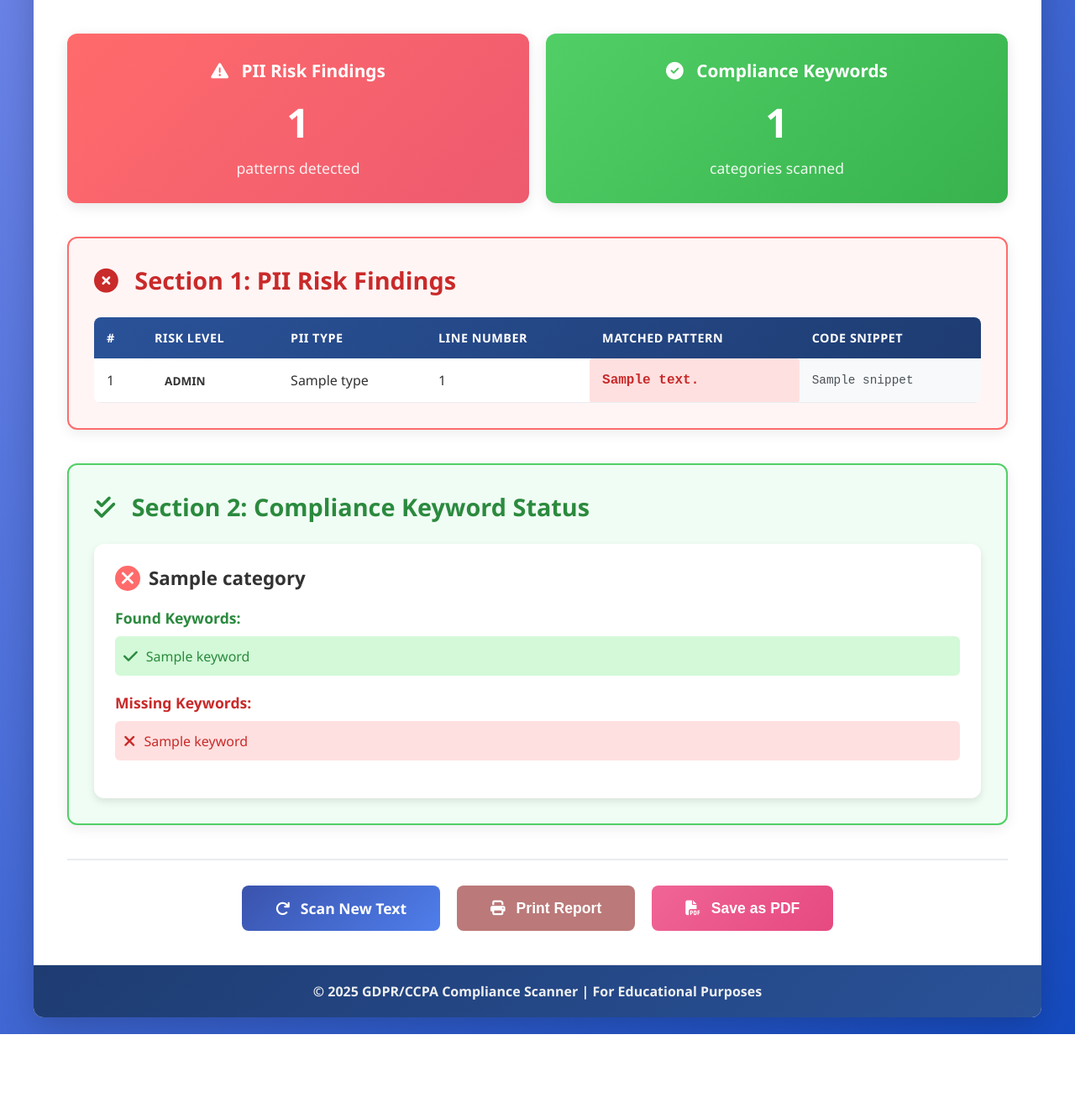
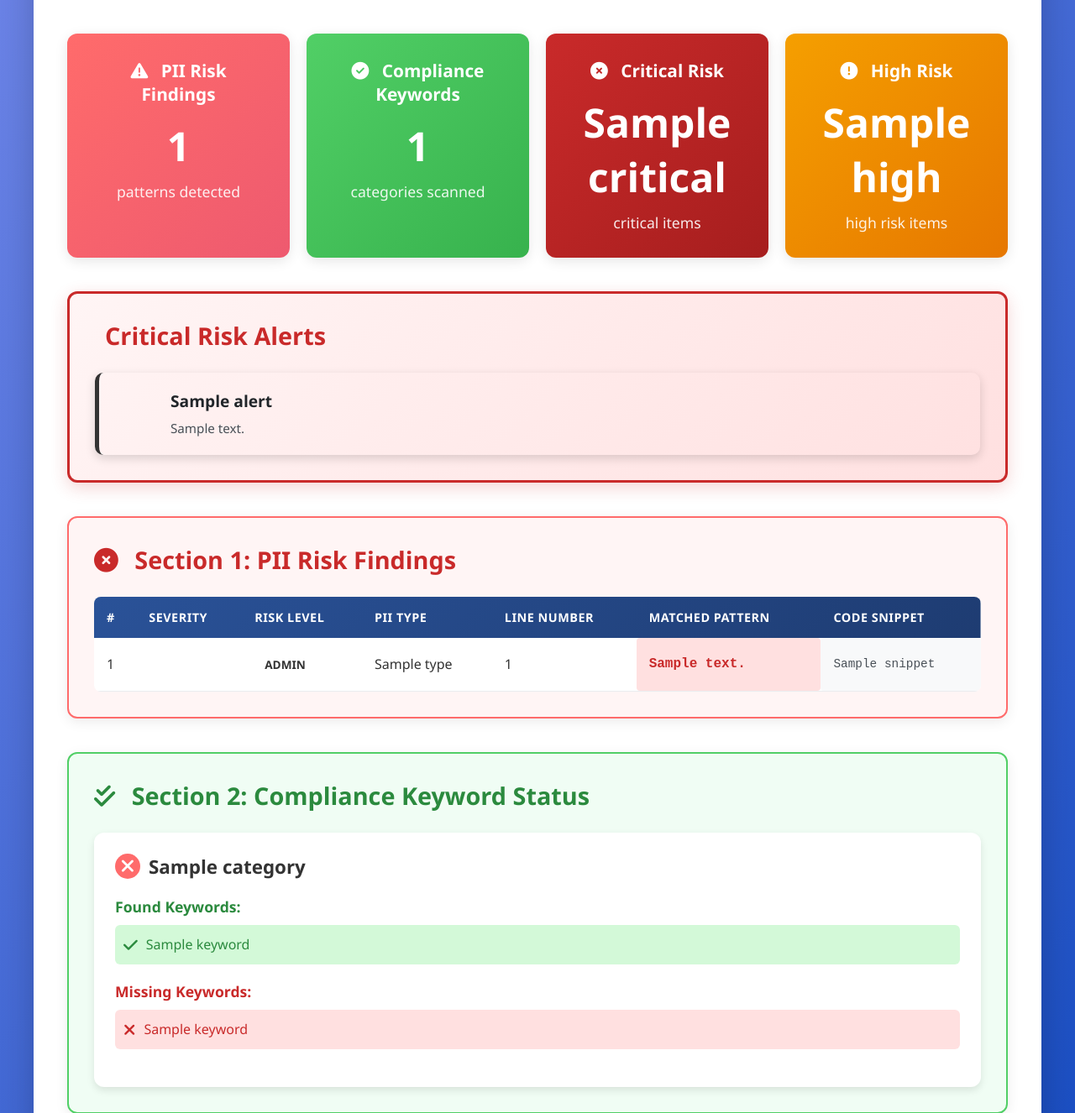
Before and after one commit to AMR-M-ALSHAMEERI/ReguScan-Flask, a Python web app: template templates/report.html in a window 1280 px wide. Shown: the part 192-1518 px from the top of the page at 84% size. Before the commit the page ends 1424 px from the top, so only its background shows below. Run offline with Jinja, Linux system fonts and the light colour scheme; the template is opened without the code that fills it: most values are stand-ins (such as "Sample title", 1, 10 or a date in 2020).

Commit message:
feat: Enhance PII risk detection with new patterns and critical alerts display in report

```diff
--- a/static/style.css
+++ b/static/style.css
@@ -322,7 +322,7 @@ textarea:focus {
 /* Summary Section */
 .summary-section {
     display: grid;
-    grid-template-columns: repeat(auto-fit, minmax(250px, 1fr));
+    grid-template-columns: repeat(auto-fit, minmax(200px, 1fr));
     gap: 20px;
     margin-bottom: 40px;
 }
@@ -341,6 +341,16 @@ textarea:focus {
 
 .compliance-card {
     background: linear-gradient(135deg, #51cf66 0%, #37b24d 100%);
+    color: white;
+}
+
+.severity-card.critical-card {
+    background: linear-gradient(135deg, #c92a2a 0%, #a61e1e 100%);
+    color: white;
+}
+
+.severity-card.high-card {
+    background: linear-gradient(135deg, #f59f00 0%, #e67700 100%);
     color: white;
 }
 
@@ -370,6 +380,110 @@ textarea:focus {
     padding: 30px;
     border-radius: 12px;
     box-shadow: 0 4px 15px rgba(0, 0, 0, 0.08);
+}
+
+/* Critical Alerts Section */
+.critical-alerts-section {
+    margin-bottom: 40px;
+    padding: 30px;
+    border-radius: 12px;
+    background: linear-gradient(135deg, #fff5f5 0%, #ffe0e0 100%);
+    border: 3px solid #c92a2a;
+    box-shadow: 0 6px 20px rgba(201, 42, 42, 0.2);
+}
+
+.critical-alerts-section h2 {
+    color: #c92a2a;
+    margin-bottom: 25px;
+    font-size: 1.8em;
+    display: flex;
+    align-items: center;
+    gap: 12px;
+}
+
+.critical-alerts-section h2 i {
+    font-size: 1.2em;
+    animation: pulse 2s ease-in-out infinite;
+}
+
+@keyframes pulse {
+    0%, 100% {
+        transform: scale(1);
+        opacity: 1;
+    }
+    50% {
+        transform: scale(1.1);
+        opacity: 0.8;
+    }
+}
+
+.alerts-grid {
+    display: grid;
+    grid-template-columns: repeat(auto-fit, minmax(300px, 1fr));
+    gap: 20px;
+}
+
+.alert-card {
+    display: flex;
+    gap: 15px;
+    padding: 20px;
+    border-radius: 10px;
+    box-shadow: 0 4px 12px rgba(0, 0, 0, 0.15);
+    border-left: 5px solid;
+    transition: transform 0.3s;
+}
+
+.alert-card:hover {
+    transform: translateY(-3px);
+    box-shadow: 0 6px 16px rgba(0, 0, 0, 0.2);
+}
+
+.alert-card.alert-critical {
+    background: white;
+    border-left-color: #c92a2a;
+}
+
+.alert-card.alert-warning {
+    background: #fff9e6;
+    border-left-color: #f59f00;
+}
+
+.alert-icon {
+    flex-shrink: 0;
+    width: 50px;
+    height: 50px;
+    display: flex;
+    align-items: center;
+    justify-content: center;
+    border-radius: 50%;
+    font-size: 1.5em;
+}
+
+.alert-critical .alert-icon {
+    background: #ffe0e0;
+    color: #c92a2a;
+}
+
+.alert-warning .alert-icon {
+    background: #fff3da;
+    color: #f59f00;
+}
+
+.alert-content {
+    flex: 1;
+}
+
+.alert-content h3 {
+    margin: 0 0 8px 0;
+    font-size: 1.2em;
+    color: #212529;
+}
+
+.alert-content p {
+    margin: 0;
+    color: #495057;
+    font-size: 0.95em;
+    line-height: 1.5;
 }
 
 .risk-section {
@@ -458,6 +572,78 @@ textarea:focus {
 .badge-medium {
     background: #ffa94d;
     color: white;
+}
+
+.badge-critical {
+    background: #c92a2a;
+    color: white;
+    animation: pulseBadge 2s ease-in-out infinite;
+}
+
+@keyframes pulseBadge {
+    0%, 100% {
+        box-shadow: 0 0 0 0 rgba(201, 42, 42, 0.7);
+    }
+    50% {
+        box-shadow: 0 0 0 8px rgba(201, 42, 42, 0);
+    }
+}
+
+/* Severity Icons */
+.severity-icon {
+    display: inline-flex;
+    align-items: center;
+    justify-content: center;
+    width: 32px;
+    height: 32px;
+    border-radius: 50%;
+    font-size: 1.2em;
+}
+
+.severity-icon.severity-critical {
+    background: #ffe0e0;
+    color: #c92a2a;
+    border: 2px solid #c92a2a;
+}
+
+.severity-icon.severity-high {
+    background: #fff4e6;
+    color: #f59f00;
+    border: 2px solid #f59f00;
+}
+
+.severity-icon.severity-medium {
+    background: #e7f5ff;
+    color: #1971c2;
+    border: 2px solid #1971c2;
+}
+
+/* Table row colors based on severity */
+.results-table tbody tr.risk-critical {
+    background: #ffe0e0 !important;
+    border-left: 4px solid #c92a2a;
+}
+
+.results-table tbody tr.risk-high {
+    background: #fff4e6 !important;
+    border-left: 4px solid #f59f00;
+}
+
+.results-table tbody tr.risk-medium {
+    background: #e7f5ff !important;
+    border-left: 4px solid #1971c2;
+}
+
+.results-table tbody tr.risk-critical:hover {
+    background: #ffc9c9 !important;
+}
+
+.results-table tbody tr.risk-high:hover {
+    background: #ffe8cc !important;
+}
+
+.results-table tbody tr.risk-medium:hover {
+    background: #d0ebff !important;
 }
 
 .matched-text {
--- a/templates/report.html
+++ b/templates/report.html
@@ -31,7 +31,40 @@
                     <p class="summary-number">{{ compliance_status|length }}</p>
                     <p class="summary-label">categories scanned</p>
                 </div>
+
+                {% if severity_counts %}
+                <div class="summary-card severity-card critical-card">
+                    <h3><i class="fas fa-circle-xmark"></i> Critical Risk</h3>
+                    <p class="summary-number">{{ severity_counts.critical }}</p>
+                    <p class="summary-label">critical items</p>
+                </div>
+
+                <div class="summary-card severity-card high-card">
+                    <h3><i class="fas fa-circle-exclamation"></i> High Risk</h3>
+                    <p class="summary-number">{{ severity_counts.high }}</p>
+                    <p class="summary-label">high risk items</p>
+                </div>
+                {% endif %}
             </div>
+
+            {% if critical_alerts %}
+            <section class="critical-alerts-section">
+                <h2><i class="fas fa-siren-on"></i> Critical Risk Alerts</h2>
+                <div class="alerts-grid">
+                    {% for alert in critical_alerts %}
+                    <div class="alert-card alert-{{ alert.severity }}">
+                        <div class="alert-icon">
+                            <i class="fas {{ alert.icon }}"></i>
+                        </div>
+                        <div class="alert-content">
+                            <h3>{{ alert.title }}</h3>
+                            <p>{{ alert.description }}</p>
+                        </div>
+                    </div>
+                    {% endfor %}
+                </div>
+            </section>
+            {% endif %}
 
             <section class="results-section risk-section">
                 <h2><i class="fas fa-times-circle"></i> Section 1: PII Risk Findings</h2>
@@ -42,6 +75,7 @@
                         <thead>
                             <tr>
                                 <th>#</th>
+                                <th>Severity</th>
                                 <th>Risk Level</th>
                                 <th>PII Type</th>
                                 <th>Line Number</th>
@@ -51,8 +85,13 @@
                         </thead>
                         <tbody>
                             {% for finding in risk_findings %}
-                            <tr class="risk-{{ finding.risk_level|lower }}">
+                            <tr class="risk-{{ finding.severity_class }}">
                                 <td>{{ loop.index }}</td>
+                                <td>
+                                    <span class="severity-icon severity-{{ finding.severity_class }}">
+                                        <i class="fas {{ finding.severity_icon }}"></i>
+                                    </span>
+                                </td>
                                 <td>
                                     <span class="badge badge-{{ finding.risk_level|lower }}">
                                         {{ finding.risk_level }}
```
Also changed, not shown: app.py (+161 -9 lines).
